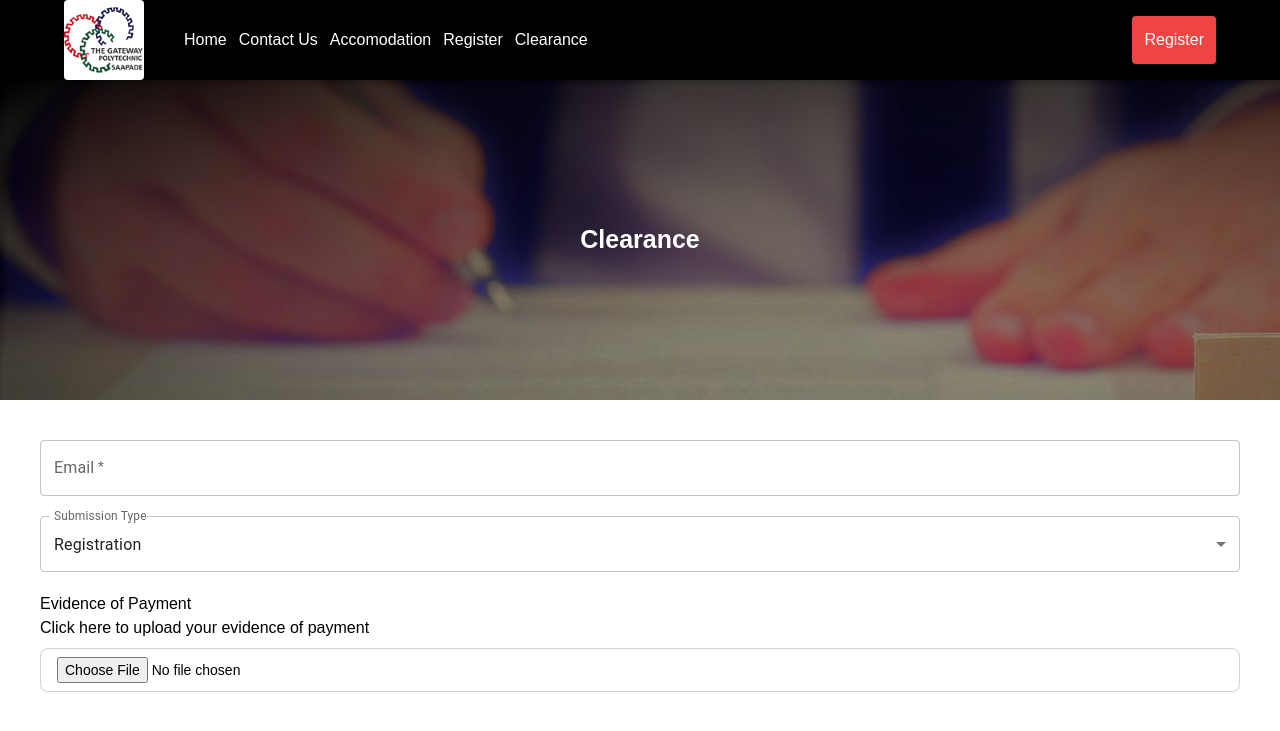
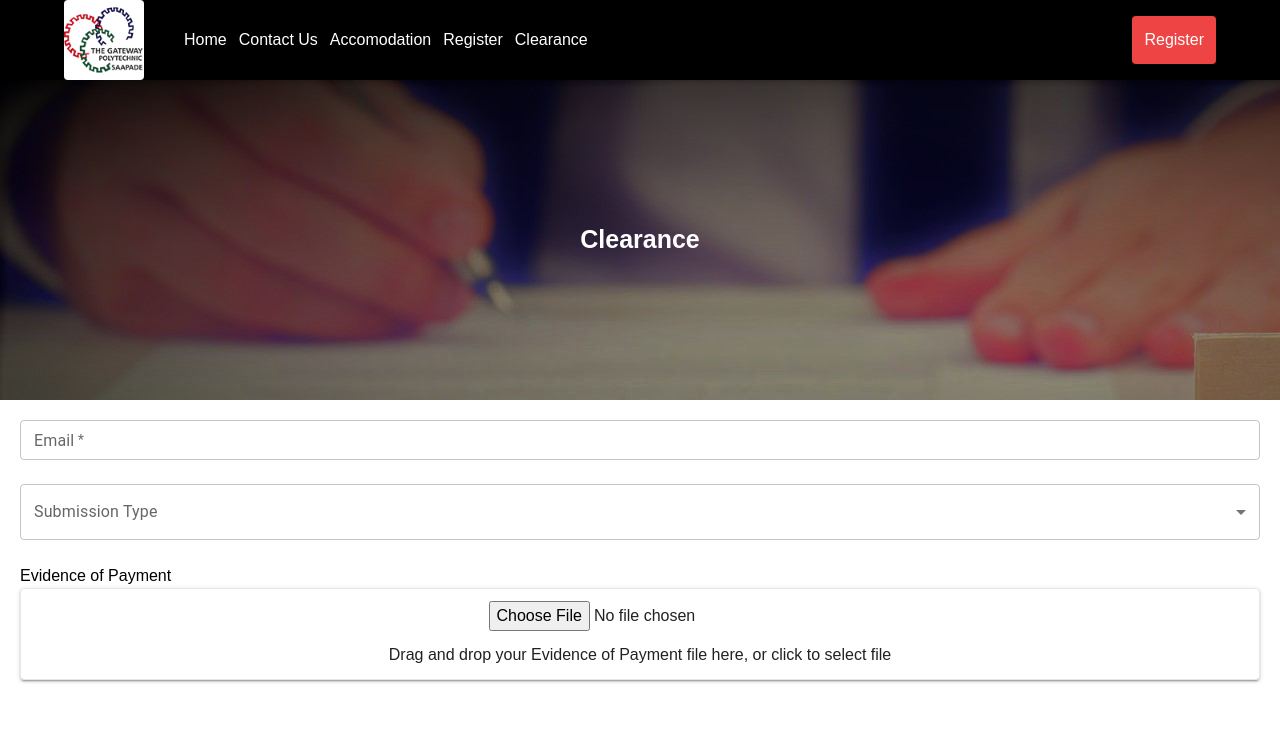
Before and after one commit to wisdom-uzo/gaposa, a Next.js app: page /clearance in a window 1280 px wide. Shown: the top 731 px of the page. Built offline with nearby package versions, Linux system fonts and the light colour scheme.

Commit message:
first commit

```diff
--- a/constants/index.js
+++ b/constants/index.js
@@ -18,7 +18,7 @@ export const insights = [
   },
   {
     imgUrl: '/arg.jpeg',
-    title: 'Aquaculture and the Food security',
+    title: 'Aquaculture and the Food Security',
   },
   {
     imgUrl: '/medicine.jpeg',
@@ -26,7 +26,7 @@ export const insights = [
   },
   {
     imgUrl: '/climate-change.jpg',
-    title: 'Climatic change and human health',
+    title: 'Climatic change and Human health',
   },
 ];
 
--- /dev/null
+++ b/firebase.js
@@ -0,0 +1,21 @@
+// Import the functions you need from the SDKs you need
+import { initializeApp } from "firebase/app";
+import { getFirestore } from "firebase/firestore";
+import { getStorage } from "firebase/storage";
+// TODO: Add SDKs for Firebase products that you want to use
+// https://firebase.google.com/docs/web/setup#available-libraries
+
+// Your web app's Firebase configuration
+const firebaseConfig = {
+    apiKey: "AIzaSyB9blHZzMw8hU8fTUBBdQv6i0f2Z4NVS1M",
+    authDomain: "gaposa-79176.firebaseapp.com",
+    projectId: "gaposa-79176",
+    storageBucket: "gaposa-79176.appspot.com",
+    messagingSenderId: "1033083698105",
+    appId: "1:1033083698105:web:6ffb59f3b31ebae66d5468"
+  };
+
+// Initialize Firebase
+const app = initializeApp(firebaseConfig);
+const storage = getStorage(app);
+export default storage;
--- a/models/paymentFile.js
+++ b/models/paymentFile.js
@@ -1,8 +1,12 @@
 import mongoose from 'mongoose'
 
 const PaymentFile = new mongoose.Schema({
-  paymentFileLink: { type: String, required: true  },
+  paymentFileLink: {
+    image1: { type: String },
+    image2: { type: String }
+  },
   email: { type: String, required: true },
+  submissonType:{ type: String, required: true },
 
 },
   {timestamps: true}
--- a/package.json
+++ b/package.json
@@ -20,6 +20,7 @@
     "axios": "^1.3.4",
     "eslint": "8.29.0",
     "eslint-config-next": "13.0.6",
+    "firebase": "^9.17.1",
     "framer-motion": "^7.6.19",
     "mongoose": "^6.10.0",
     "next": "13.0.6",
--- a/pages/clearance.js
+++ b/pages/clearance.js
@@ -1,19 +1,221 @@
-import React from 'react'
-import { CloudinaryUpload } from '../components'
+import React, { useState } from 'react'
+import {getStorage, getDownloadURL,  ref,  uploadBytesResumable } from 'firebase/storage'
+import { storage } from '../firebase'
+import axios from 'axios'
+import { FormControl, InputLabel, MenuItem, OutlinedInput, Paper, Select, TextField } from '@mui/material'
 import { Layout } from '../sections'
+import { async } from '@firebase/util'
+import { GppGoodOutlined } from '@mui/icons-material'
 
-const clearance = () => {
+const Clearance = () => {
+    const [error, setError] = useState(null)
+    const [selectedFile, setSelectedFile] = useState(null)
+    const [progress, setProgress] = useState(0)
+    const [files, setFiles ] = useState([])
+    const [urls, setURLs] = useState({image1:'', image2:''})
+    const [email, setEmail] = useState('')
+    const [submissonType, setSubmissonType] = useState('')
+    const [loading, setLoading] = useState(false)
+    const [success, setSuccess] = useState(null)
+
+    const storage1 = getStorage();
+
+
+    const handleFileInputChange1 =  (event) => {
+        const file = event.target.files[0];
+
+        if (file.size > 5000000) { // 5 MB
+          setError("File size exceeds 5MB limit");
+        } else {
+          setSelectedFile(file);
+
+          setError(null);
+
+          if(!file) return;
+
+
+         const storageRef = ref(storage1, `/files/${file.name}`)
+        const uploadTask = uploadBytesResumable(storageRef, file)
+
+        uploadTask.on('state_changed', (snapshot) => {
+            const prog = Math.round(( snapshot.bytesTransferred /snapshot.totalBytes) * 100)
+
+            setProgress(prog)
+        }, (err) => (console.log(err)),
+            () => {
+                getDownloadURL(uploadTask.snapshot.ref).then((url) => {
+                    setURLs({...urls, image1: url})
+                })
+            }
+        )
+
+        }
+      };
+
+      const handleFileInputChange2 =  (event) => {
+        const file = event.target.files[0];
+
+        if (file.size > 5000000) { // 5 MB
+          setError("File size exceeds 5MB limit");
+        } else {
+          setSelectedFile(file);
+
+          setError(null);
+
+          if(!file) return;
+
+
+         const storageRef = ref(storage1, `/files/${file.name}`)
+        const uploadTask = uploadBytesResumable(storageRef, file)
+
+        uploadTask.on('state_changed', (snapshot) => {
+            const prog = Math.round(( snapshot.bytesTransferred /snapshot.totalBytes) * 100)
+
+            setProgress(prog)
+        }, (err) => (console.log(err)),
+            () => {
+                getDownloadURL(uploadTask.snapshot.ref).then((url) => {
+                    setURLs({...urls, image2: url})
+                })
+            }
+        )
+
+        }
+      };
+
+
+
+
+      const uploadFile = async () => {
+        setLoading(true)
+
+        try {
+            const imageLink = await axios.post('api/paymentFile', {paymentFileLink: urls, email: email, submissonType: submissonType});
+            console.log(imageLink)
+            if(imageLink.data.success){
+                setSuccess('Document upload')
+                return
+               }
+        } catch (error) {
+            console.log(error)
+            setError('something went wrong, chech if all details are filled')
+        }finally{
+            setLoading(false)
+        }
+
+      }
+
+
+
+
   return (
     <Layout>
-        <div className="bg-[url('/registration.jpg')] h-[20rem] flex justify-center font-extrabold items-center text-[25px] bg-black text-white">
 
-            Clearance
+    <div className="bg-[url('/registration.jpg')] h-[20rem] flex justify-center font-extrabold items-center text-[25px] bg-black text-white">
+
+    Clearance
+    </div>
+
+    <div className='px-5 mb-5 mt-5'>
+
+    <TextField
+        label='Email'
+        vlaue={email}
+        required
+        size='small'
+        className='w-full'
+        onChange={(e) => setEmail(e.target.value)}
+        type='email'/>
+        <br /> <br />
+
+        <FormControl fullWidth>
+        <InputLabel id="demo-simple-select-label">Submission Type</InputLabel>
+        <Select
+          labelId="demo-simple-select-label"
+          id="demo-simple-select"
+          input={<OutlinedInput label="Participant Type" />}
+          value={submissonType}
+          onChange={(e)=> setSubmissonType(e.target.value)}
+          name='participantType'
+          label=""
+
+        >
+          <MenuItem value='Registration'>Registration</MenuItem>
+          <MenuItem value='Manuscript'>Manuscript</MenuItem>
+          <MenuItem value='Advert'>Advert</MenuItem>
+          <MenuItem value='Exhibition'>Exhibition</MenuItem>
+        </Select>
+      </FormControl>
+<br /><br />
+    <p className="">Evidence of Payment</p>
+    <Paper elevation={2} className="border p-3 mb-4">
+    <div className=" justify-center items-center pb-3 gap-3 flex flex-col">
+        <input
+        type="file"
+        id="my-file"
+        className=""
+        onChange={handleFileInputChange1}
+        />
+        <label
+            htmlFor="my-file"
+            className={` cursor-pointer ${urls.image1 ? 'bg-green-600': ''}`}
+            >
+
+                {urls.image1 ?
+                (<span className='pb-2  text-red-400'> document uploaded <GppGoodOutlined/> </span>):
+                ( <span> Drag and drop your Evidence of Payment file here, or click to select file</span>)
+            }
+
+            </label>
+    </div>
+     </Paper>
+
+     <div className=""></div>
+     <br />
+     <br />
+
+    {
+        submissonType === 'Registration' ? '' : ( <>
+     <p className="mt-[1rem] mb-3">Submission</p>
+
+    <Paper elevation={2} className="border p-3">
+        <div className=" justify-center items-center pb-3 gap-3 flex flex-col">
+            <input
+            type="file"
+            id="my-file"
+            className=""
+            onChange={handleFileInputChange2}
+            />
+            <label
+            htmlFor="my-file"
+            className={` cursor-pointer ${urls.image2 ? 'bg-green-600': ''} `}
+            >
+
+                {urls.image2 ?
+                (<span className='pb-2  text-red-400'> document uploaded <GppGoodOutlined/> </span>):
+                ( <span> Drag and drop your Submission file here, or click to select file</span>)
+            }
+
+            </label>
         </div>
+    </Paper>
 
-        <CloudinaryUpload />
+    </>)
+    }
 
+
+
+    {success ? (  <button onClick={uploadFile} disabled className="bg-green-700 w-full rounded py-2 text-white font-bold border my-6">uploaded </button>
+    ) : ( <button onClick={uploadFile} className="bg-blue-700 rounded py-2 w-full text-white font-bold border my-6"> {loading ? 'Uploading...' : 'Submit'}
+
+    </button>
+
+    )}
+    {error && (<p>{error}</p>)}
+    </div>
     </Layout>
+
   )
 }
 
-export default clearance
+export default Clearance
--- a/pages/contact.js
+++ b/pages/contact.js
@@ -19,7 +19,7 @@ const contact = () => {
 
               <div className="mt-5">
               <p><Email /> : gaposastconf@gmail.com</p>
-              <p><Phone />  : +234 8062618986, +234 806043456</p>
+              <p><Phone />  : +234 8062618986, +234 8060434569</p>
               </div>
 
           </div>
```
Also changed, not shown: pages/clearancexx.js (added, +19 -0 lines), 1 other file (tests, documents, lock files or other folders).
